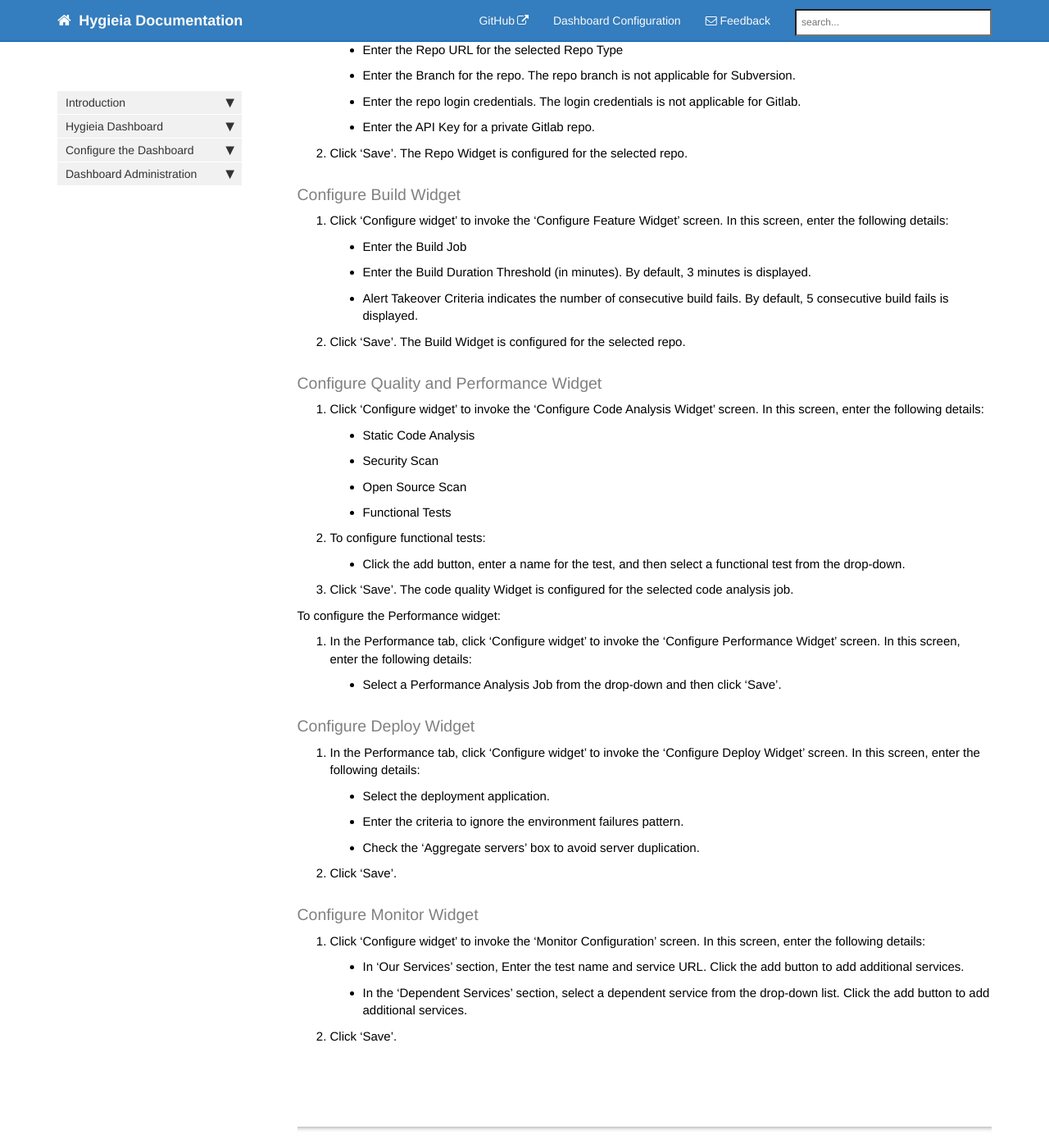
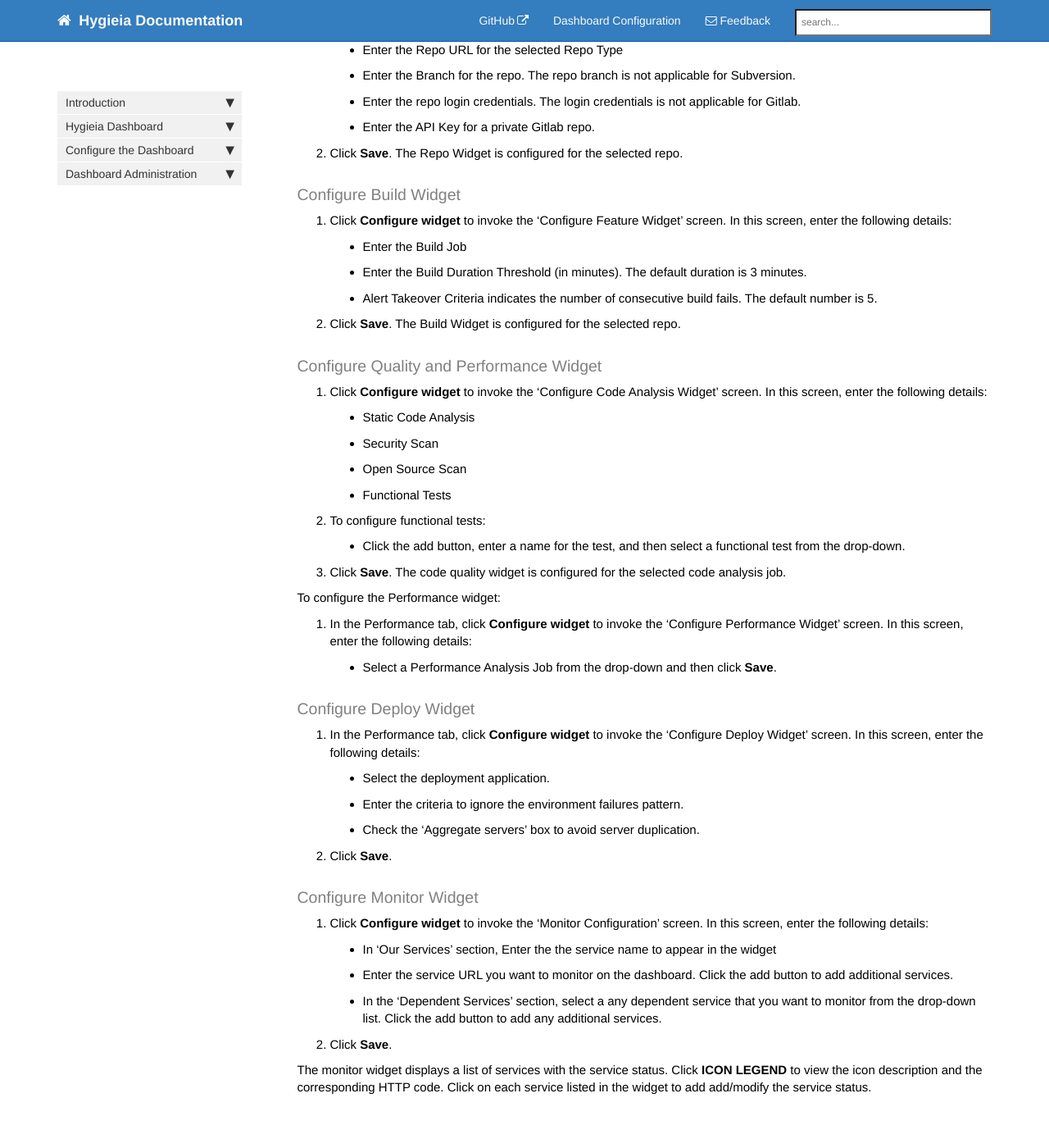
Before and after one commit to Megha849/HygieiaDocs, a Jekyll site: the page built from pages/product1/widget_view.md, in a window 1280 px wide and 1400 px high, scrolled down 1871 px. Shown: the whole window at 82% size. Built offline with Jekyll 4.4.1, drawn with Linux system fonts in a browser that asks for light colours; nearby versions of some CDN libraries; comment, search, counter and statistics services are not loaded; some of the changed text lies outside the part shown.

Commit message:
Widget View

```diff
--- a/pages/product1/widget_view.md
+++ b/pages/product1/widget_view.md
@@ -8,36 +8,38 @@
 permalink: widget_view.html
 ---
 
-The widget view gives more detailed information about the features, code contribution, continuous integration, deployment, and environment status.
+The widget view gives detailed information about the features, code contribution, continuous integration, deployment, and environment status.
 
 ## Standard Dashboard Widgets
 
 |Widget | Description |
 |-------|-------------|
-|Features | Displays features in the current sprint to help you track epics or issues in a sprint type feature from feature management tools |
+|Features | Displays features in the current sprint to help you track epics or issues based on a sprint type using feature management tools |
 |Repo | Displays code contribution activities from one of the supported code repositories. |
-|Build | Displays build status |
+|Build | Displays the build status |
 |Quality and Performance | Displays the code quality and performance details based on unit and functional test results. |
 |Deploy | Displays deployment and environment status details |
-|Monitor | Displays monitor details |
+|Monitor | Displays the monitor details |
 
 ## Configure Widgets - Common Procedure
 
 To configure a widget in the dashboard:
-1.	Click Configure Widget under the widget name for which you want to configure your DevOps Dashboard.
-The Configure <Widget Name> Widget dialog box is invoked.
-2.	In the Configure <Widget Name> Widget screen, enter configuration values for the fields, and then click Save.
-The Dashboard widget displays values and status based on your configuration.
+
+1. Click **Configure Widget** under the widget name for which you want to configure your DevOps Dashboard.
+   The Configure <Widget Name> Widget dialog box is invoked.
+
+2. In the Configure <Widget Name> Widget screen, enter configuration values for the fields, and then click **Save**.
+   The Dashboard widget displays values and status based on your configuration.
 
 ### Configure Feature Widget
 
-1. Click 'Configure widget' to invoke the Configure Feature Widget screen. In this screen, enter the following details:
-   - Agile Content Tool Type: Select one of the following feature data source:
+1. Click **Configure widget** to invoke the Configure Feature Widget screen. In this screen, enter the following details:
+   - Agile Content Tool Type - Select one of the following feature data source:
      - JIRA
      - VersionOne
    - Project Name - Enter a new project name or select one of the existing projects from the list of projects.
-   - Team Name: Enter a team name
-   - Estimate Metric: Estimate metrics are:
+   - Team Name - Enter a team name
+   - Estimate Metric are:
      - Hours
      - Issue Count
      - Story Points
@@ -60,7 +62,7 @@
 
 ### Configure Repo Widget
 
-1. Click 'Configure widget' to invoke the Configure Feature Widget screen. In this screen, enter the following details:
+1. Click **Configure widget** to invoke the Configure Feature Widget screen. In this screen, enter the following details:
    - Select the Repo Type from the dropdown list:
      - GitHub
 	 - Subversion
@@ -71,45 +73,49 @@
    - Enter the repo login credentials. The login credentials is not applicable for Gitlab.
    - Enter the API Key for a private Gitlab repo.
 
-2. Click 'Save'. The Repo Widget is configured for the selected repo.
+2. Click **Save**. The Repo Widget is configured for the selected repo.
 
 ### Configure Build Widget
 
-1. Click 'Configure widget' to invoke the 'Configure Feature Widget' screen. In this screen, enter the following details:
+1. Click **Configure widget** to invoke the 'Configure Feature Widget' screen. In this screen, enter the following details:
    - Enter the Build Job
-   - Enter the Build Duration Threshold (in minutes). By default, 3 minutes is displayed.
-   - Alert Takeover Criteria indicates the number of consecutive build fails. By default, 5 consecutive build fails is displayed.
-2. Click 'Save'. The Build Widget is configured for the selected repo.
+   - Enter the Build Duration Threshold (in minutes). The default duration is 3 minutes.
+   - Alert Takeover Criteria indicates the number of consecutive build fails. The default number is 5.
+2. Click **Save**. The Build Widget is configured for the selected repo.
 
 ### Configure Quality and Performance Widget
 
-1. Click 'Configure widget' to invoke the 'Configure Code Analysis Widget' screen. In this screen, enter the following details:
+1. Click **Configure widget** to invoke the 'Configure Code Analysis Widget' screen. In this screen, enter the following details:
    - Static Code Analysis
    - Security Scan
    - Open Source Scan
    - Functional Tests
 2. To configure functional tests:
    - Click the add button, enter a name for the test, and then select a functional test from the drop-down.
-3. Click 'Save'. The code quality Widget is configured for the selected code analysis job.
+3. Click **Save**. The code quality widget is configured for the selected code analysis job.
 
 To configure the Performance widget:
 
-1. In the Performance tab, click 'Configure widget' to invoke the 'Configure Performance Widget' screen. In this screen, enter the following details:
-   - Select a Performance Analysis Job from the drop-down and then click 'Save'.
+1. In the Performance tab, click **Configure widget** to invoke the 'Configure Performance Widget' screen. In this screen, enter the following details:
+   - Select a Performance Analysis Job from the drop-down and then click **Save**.
 
 ### Configure Deploy Widget
 
-1. In the Performance tab, click 'Configure widget' to invoke the 'Configure Deploy Widget' screen. In this screen, enter the following details:
+1. In the Performance tab, click **Configure widget** to invoke the 'Configure Deploy Widget' screen. In this screen, enter the following details:
    - Select the deployment application.
    - Enter the criteria to ignore the environment failures pattern.
    - Check the 'Aggregate servers' box to avoid server duplication.
-2. Click 'Save'.
+2. Click **Save**.
 
 ### Configure Monitor Widget
 
-1. Click 'Configure widget' to invoke the 'Monitor Configuration' screen. In this screen, enter the following details:
-   - In 'Our Services' section, Enter the test name and service URL.
+1. Click **Configure widget** to invoke the 'Monitor Configuration' screen. In this screen, enter the following details:
+   - In 'Our Services' section, Enter the the service name to appear in the widget
+   - Enter the service URL you want to monitor on the dashboard.
      Click the add button to add additional services.
-   - In the 'Dependent Services' section, select a dependent service from the drop-down list.
-     Click the add button to add additional services.
-2. Click 'Save'.
+   - In the 'Dependent Services' section, select a any dependent service that you want to monitor from the drop-down list.
+     Click the add button to add any additional services.
+2. Click **Save**.
+
+The monitor widget displays a list of services with the service status. Click **ICON LEGEND** to view the icon description and the corresponding HTTP code.
+Click on each service listed in the widget to add add/modify the service status.
```
Also changed, not shown: other parts of pages/product1/widget_view.md (+2 -2 lines).
